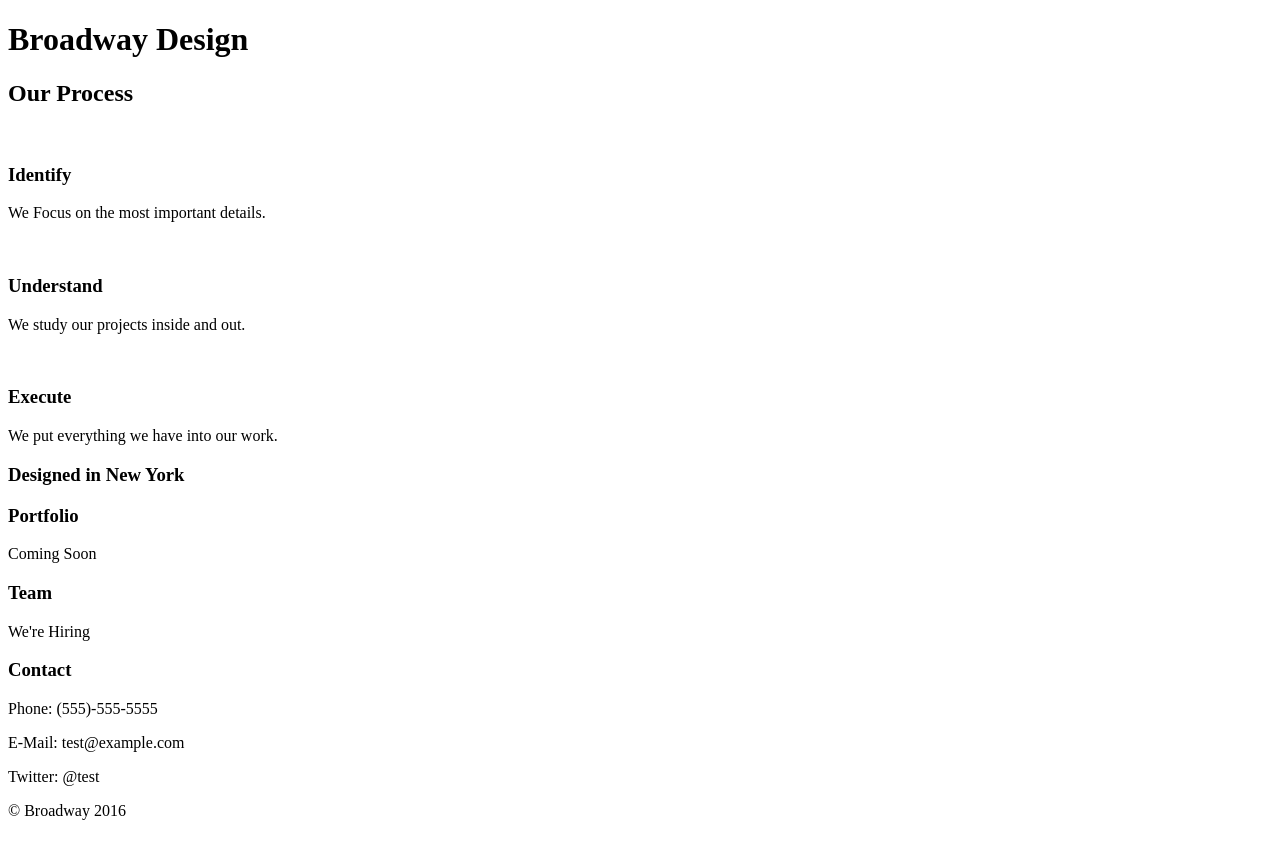
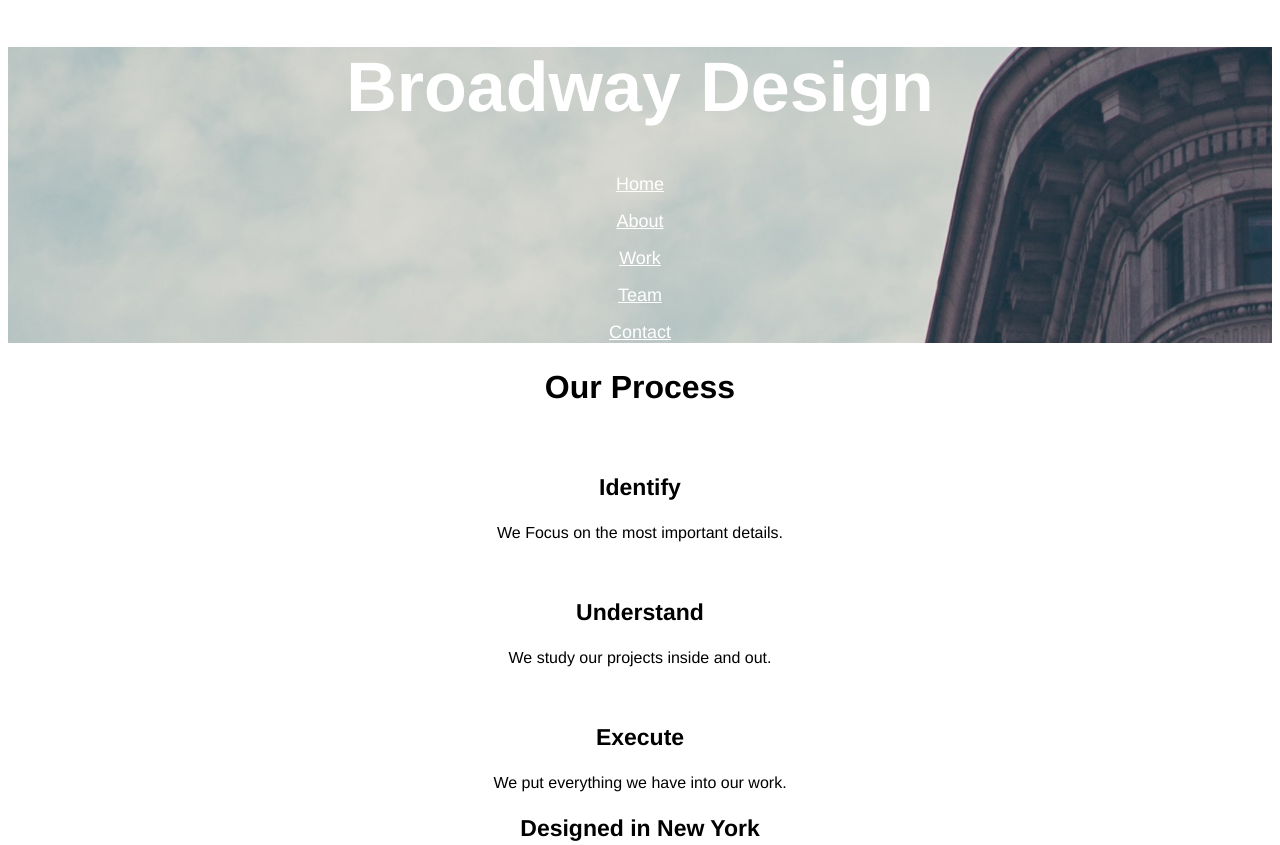
Before and after one commit to Bearclaw1618/broadway, a plain HTML site: page index.html in a window 1280 px wide. Shown: the top 845 px of the page. Drawn offline with Linux system fonts and the light colour scheme.

Commit message:
Header first draft

```diff
--- a/index.html
+++ b/index.html
@@ -2,23 +2,23 @@
 <html lang="en" dir="ltr">
   <head>
     <meta charset="utf-8">
-    <title>Broadway</title>
-    <link rel="stylesheet" href="/resources/style.css">
+    <title>Broadway Design</title>
+    <link rel="stylesheet" href="resources/style.css">
   </head>
   <body>
-    <div class="">
+    <div class="header">
       <h1>Broadway Design</h1>
-      <nav>
-      <p><a href="#"></a></p>
-      <p><a href="#"></a></p>
-      <p><a href="#"></a></p>
-      <p><a href="#"></a></p>
-      <p><a href="#"></a></p>
+      <nav id="links">
+      <p><a href="./home.html">Home</a></p>
+      <p><a href="#about">About</a></p>
+      <p><a href="#work">Work</a></p>
+      <p><a href="#team">Team</a></p>
+      <p><a href="#contact">Contact</a></p>
       </nav>
     </div>
 
     <div class="">
-      <h2>Our Process</h2>
+      <h2 id="about">Our Process</h2>
       <img src="" alt="">
       <h3>Identify</h3>
       <p>We Focus on the most important details.</p>
@@ -32,11 +32,11 @@
 
     <div class="">
       <h3>Designed in New York</h3>
-      <h3>Portfolio</h3>
+      <h3 id="work">Portfolio</h3>
       <p>Coming Soon</p>
-      <h3>Team</h3>
+      <h3 id="team">Team</h3>
       <p>We're Hiring</p>
-      <h3>Contact</h3>
+      <h3 id="contact">Contact</h3>
       <p>Phone: (555)-555-5555</p>
       <p>E-Mail: test@example.com</p>
       <p>Twitter: @test</p>
@@ -45,11 +45,11 @@
     <div class="footer">
       <p>&copy; Broadway 2016 </p>
       <nav>
-      <p><a href="#"></a></p>
-      <p><a href="#"></a></p>
-      <p><a href="#"></a></p>
-      <p><a href="#"></a></p>
-      <p><a href="#"></a></p>
+      <p><a href="./home.html">Home</a></p>
+      <p><a href="#about">About</a></p>
+      <p><a href="#work">Work</a></p>
+      <p><a href="#team">Team</a></p>
+      <p><a href="#contact">Contact</a></p>
       </nav>
     </div>
   </body>
--- a/resources/style.css
+++ b/resources/style.css
@@ -0,0 +1,24 @@
+body {
+  text-align: center;
+  font-family: Helvetica, sans-serif;
+  }
+.header {
+  background-image: url(../resources/images/the-flatiron-building.png);
+}
+a {
+  font-size: 18px;
+  color:white;
+}
+h1 {
+  font-size: 70px;
+  font-weight: bold;
+  color: white;
+}
+h2  {
+  font-size: 32px;
+  font-weight: bold;
+}
+h3  {
+  font-size: 23px;
+  font-weight: bold;
+}
```
